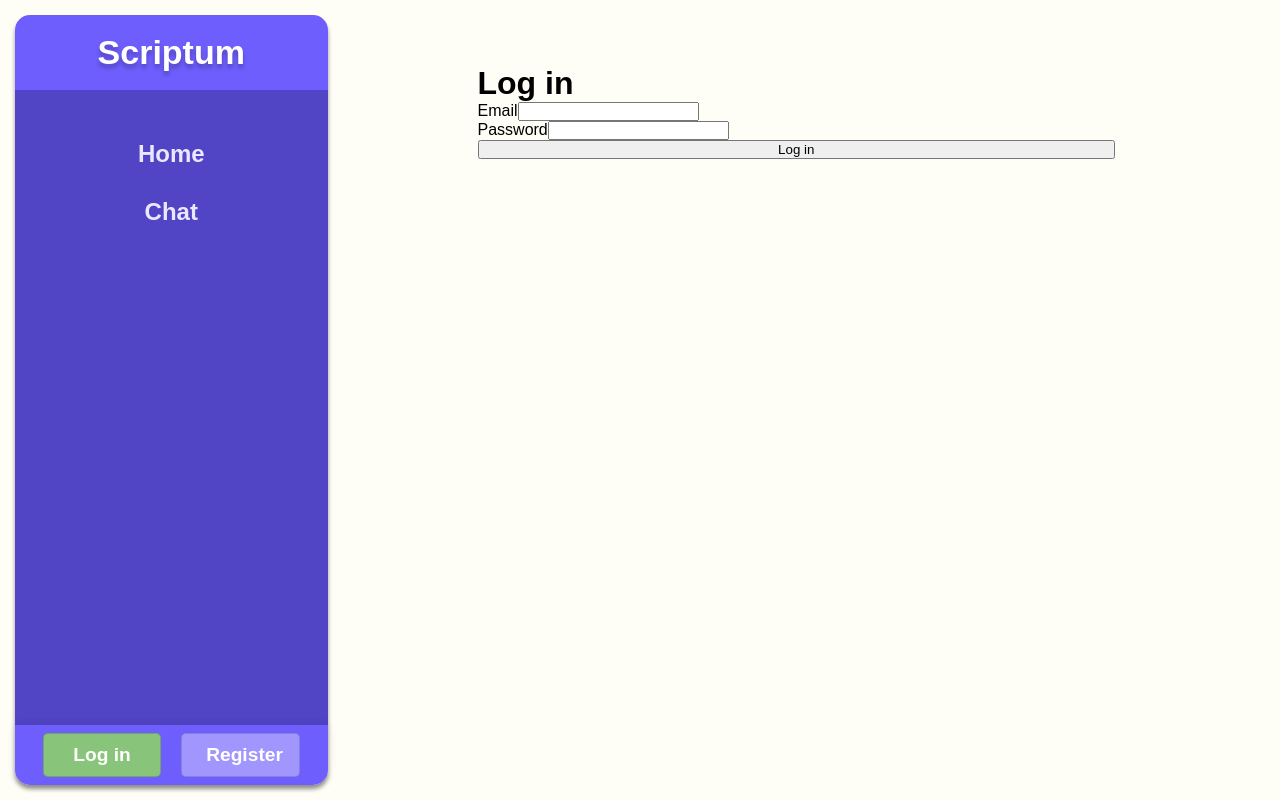
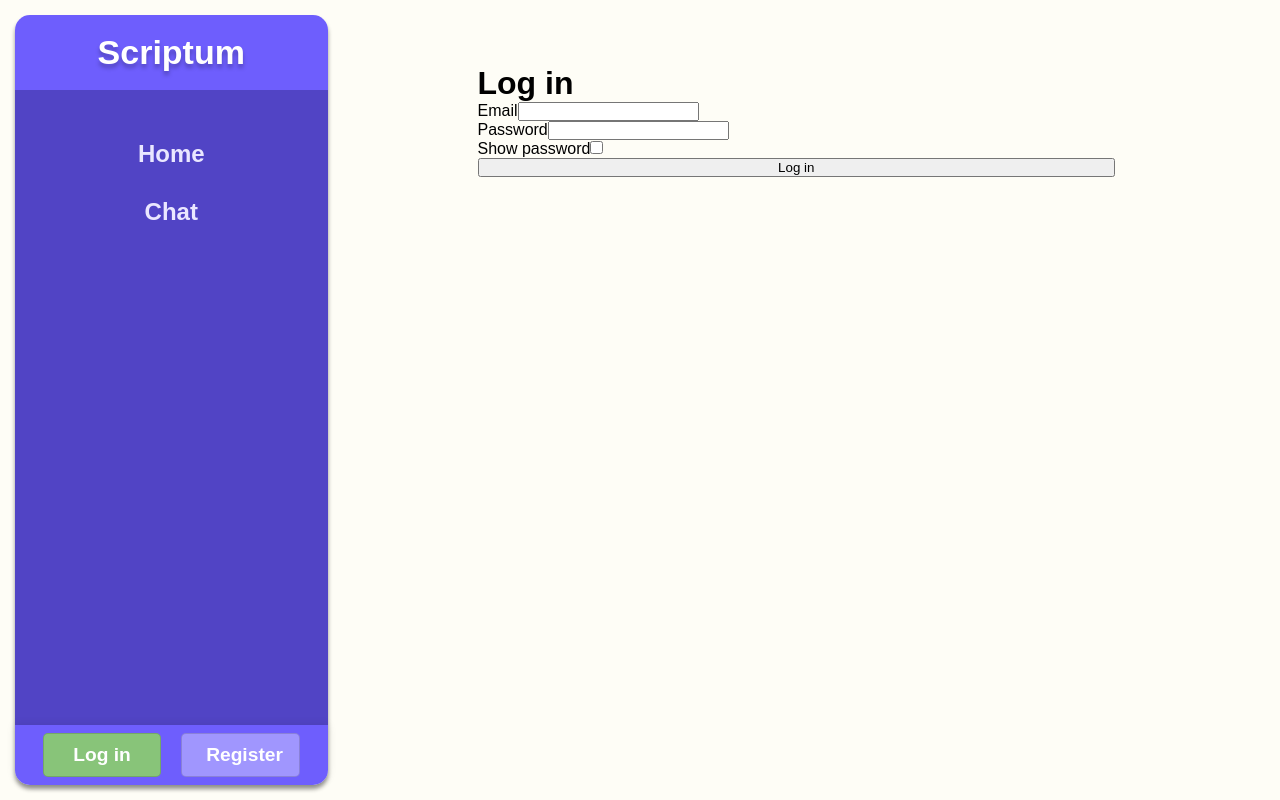
Before and after one commit to yanakolajara/Scriptum, a React (Create React App) app in the folder client/: page /login in a window 1280 px wide. Built offline with nearby package versions, Linux system fonts and the light colour scheme; no server answers.

Commit message:
feat(auth): show/hide password toggle

```diff
--- a/client/src/features/Auth/Login.jsx
+++ b/client/src/features/Auth/Login.jsx
@@ -7,6 +7,7 @@ export default function Login() {
     email: '',
     password: '',
   });
+  const [showPassword, setShowPassword] = useState(false);
 
   const handleChange = (e) => {
     const { name, value } = e.target;
@@ -41,8 +42,15 @@ export default function Login() {
           <input
             value={formData.password}
             onChange={handleChange}
-            type='password'
+            type={showPassword ? 'text' : 'password'}
             name='password'
+          />
+        </label>
+        <label htmlFor=''>
+          Show password
+          <input
+            type='checkbox'
+            onChange={() => setShowPassword(!showPassword)}
           />
         </label>
         <input type='submit' value='Log in' />
--- a/client/src/features/Auth/Register.jsx
+++ b/client/src/features/Auth/Register.jsx
@@ -2,7 +2,13 @@ import React, { useEffect, useState } from 'react';
 import { useRegister } from './hooks/useRegister';
 
 export default function Register() {
-  const { handleChange, handleSubmit, formData } = useRegister();
+  const {
+    formData,
+    showPassword,
+    handleChange,
+    handleSubmit,
+    setShowPassword,
+  } = useRegister();
 
   //todo: show password toggle
   //todo: display validation error as list
@@ -61,9 +67,17 @@ export default function Register() {
           <input
             value={formData.password}
             onChange={handleChange}
-            type='password'
+            type={showPassword ? 'text' : 'password'}
             name='password'
             required
+          />
+        </label>
+        <label htmlFor=''>
+          Show password
+          <input
+            type='checkbox'
+            onChange={() => setShowPassword(!showPassword)}
+            checked={showPassword}
           />
         </label>
         {/* <label htmlFor=''>
--- a/client/src/features/Auth/hooks/useRegister.js
+++ b/client/src/features/Auth/hooks/useRegister.js
@@ -6,6 +6,7 @@ import toast from 'react-hot-toast';
 
 export const useRegister = () => {
   const { register } = useAuthContext();
+  const [showPassword, setShowPassword] = useState(false);
   const [formData, setFormData] = useState({
     first_name: '',
     middle_name: '',
@@ -46,5 +47,11 @@ export const useRegister = () => {
     }
   };
 
-  return { handleChange, handleSubmit, formData };
+  return {
+    handleChange,
+    handleSubmit,
+    formData,
+    showPassword,
+    setShowPassword,
+  };
 };
```
